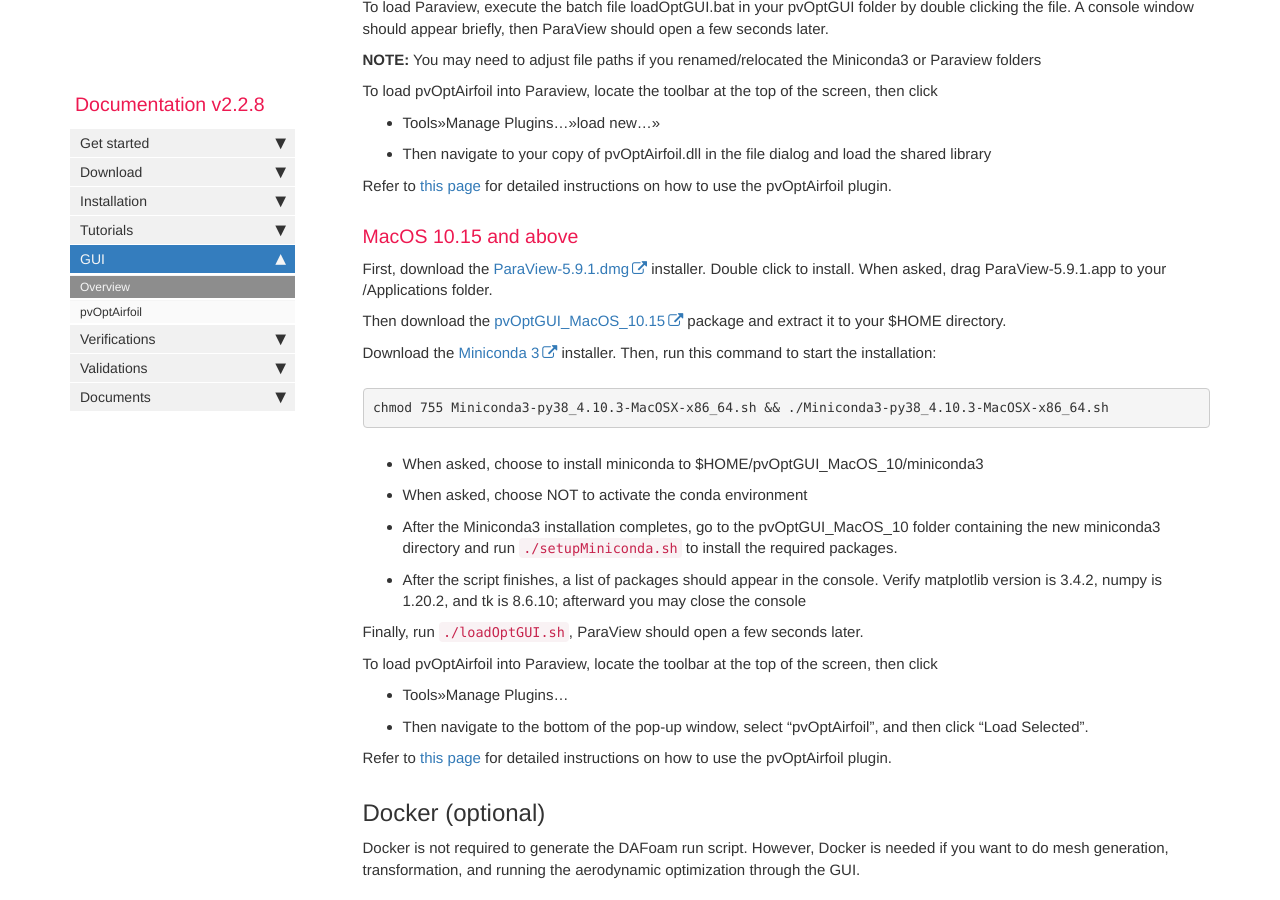
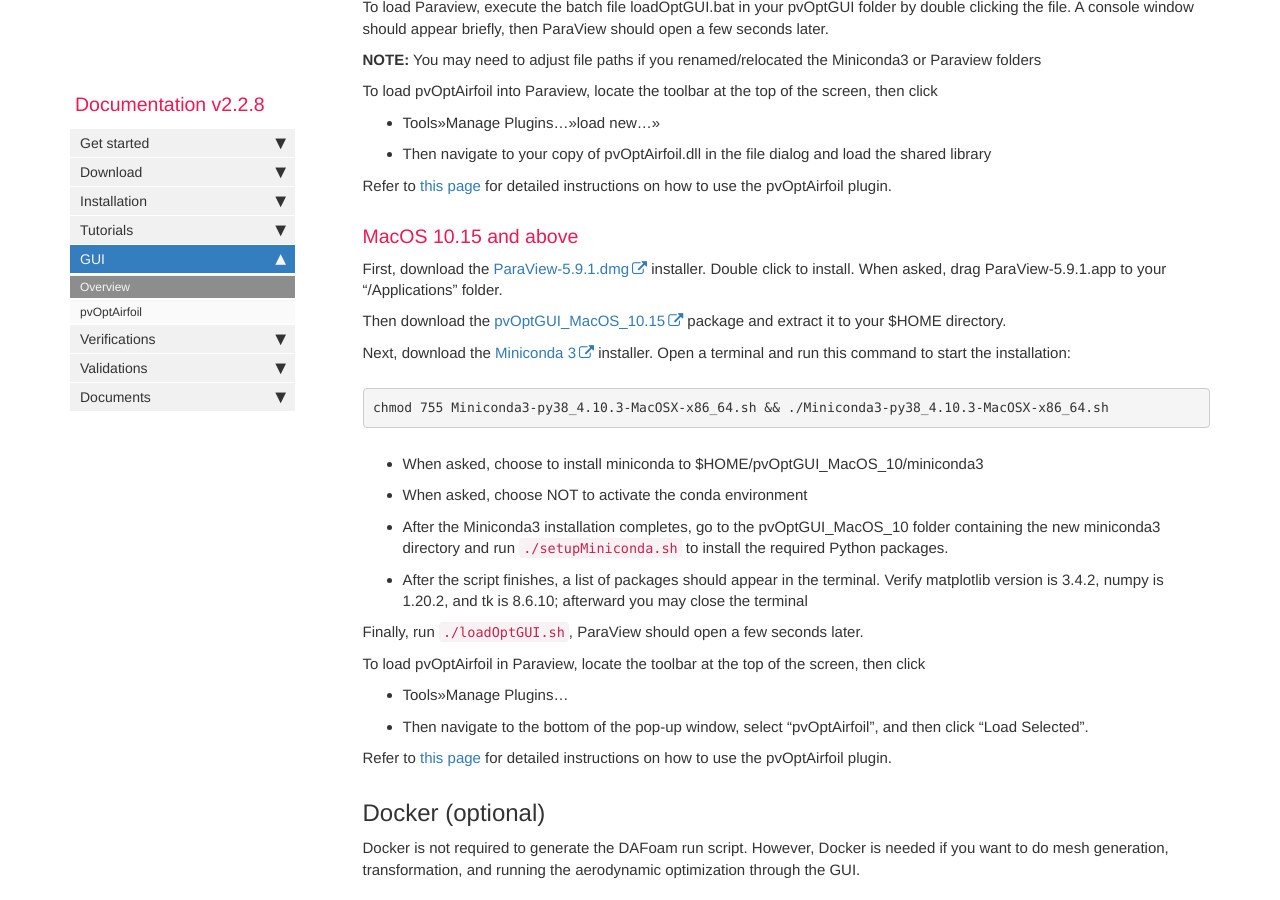
Before and after one commit to DAFoam/DAFoam.github.io, a Jekyll site: the page built from pages/mydoc/mydoc_gui_overview.md, in a window 1280 px wide and 900 px high, scrolled down 1954 px. Built offline with Jekyll 4.4.1, drawn with Linux system fonts in a browser that asks for light colours; comment, search, counter and statistics services are not loaded.

Commit message:
content update

```diff
--- a/pages/mydoc/mydoc_gui_overview.md
+++ b/pages/mydoc/mydoc_gui_overview.md
@@ -80,11 +80,11 @@ Refer to [this page](mydoc_gui_pvoptairfoil.html) for detailed instructions on h
 
 ### MacOS 10.15 and above
 
-First, download the [ParaView-5.9.1.dmg](https://github.com/DAFoam/files/releases/download/pvOptGUI/ParaView-5.9.1-OSX10.15-Python3.8-64bit.dmg) installer. Double click to install. When asked, drag ParaView-5.9.1.app to your /Applications folder.
+First, download the [ParaView-5.9.1.dmg](https://github.com/DAFoam/files/releases/download/pvOptGUI/ParaView-5.9.1-OSX10.15-Python3.8-64bit.dmg) installer. Double click to install. When asked, drag ParaView-5.9.1.app to your "/Applications" folder.
 
 Then download the [pvOptGUI_MacOS_10.15](https://github.com/DAFoam/files/releases/download/pvOptGUI/pvOptGUI_MacOS_10.15.zip) package and extract it to your $HOME directory.
 
-Download the [Miniconda 3](https://repo.anaconda.com/miniconda/Miniconda3-py38_4.10.3-MacOSX-x86_64.sh) installer. Then, run this command to start the installation:
+Next, download the [Miniconda 3](https://repo.anaconda.com/miniconda/Miniconda3-py38_4.10.3-MacOSX-x86_64.sh) installer. Open a terminal and run this command to start the installation:
 
 <pre>
 chmod 755 Miniconda3-py38_4.10.3-MacOSX-x86_64.sh && ./Miniconda3-py38_4.10.3-MacOSX-x86_64.sh
@@ -92,12 +92,12 @@ chmod 755 Miniconda3-py38_4.10.3-MacOSX-x86_64.sh && ./Miniconda3-py38_4.10.3-Ma
 
 - When asked, choose to install miniconda to $HOME/pvOptGUI_MacOS_10/miniconda3
 - When asked, choose NOT to activate the conda environment
-- After the Miniconda3 installation completes, go to the pvOptGUI_MacOS_10 folder containing the new miniconda3 directory and run `./setupMiniconda.sh` to install the required packages.
-- After the script finishes, a list of packages should appear in the console. Verify matplotlib version is 3.4.2, numpy is 1.20.2, and tk is 8.6.10; afterward you may close the console
+- After the Miniconda3 installation completes, go to the pvOptGUI_MacOS_10 folder containing the new miniconda3 directory and run `./setupMiniconda.sh` to install the required Python packages.
+- After the script finishes, a list of packages should appear in the terminal. Verify matplotlib version is 3.4.2, numpy is 1.20.2, and tk is 8.6.10; afterward you may close the terminal
 
 Finally, run `./loadOptGUI.sh`, ParaView should open a few seconds later.
 
-To load pvOptAirfoil into Paraview, locate the toolbar at the top of the screen, then click
+To load pvOptAirfoil in Paraview, locate the toolbar at the top of the screen, then click
 - Tools>>Manage Plugins...
 - Then navigate to the bottom of the pop-up window, select "pvOptAirfoil", and then click "Load Selected".
 
```
